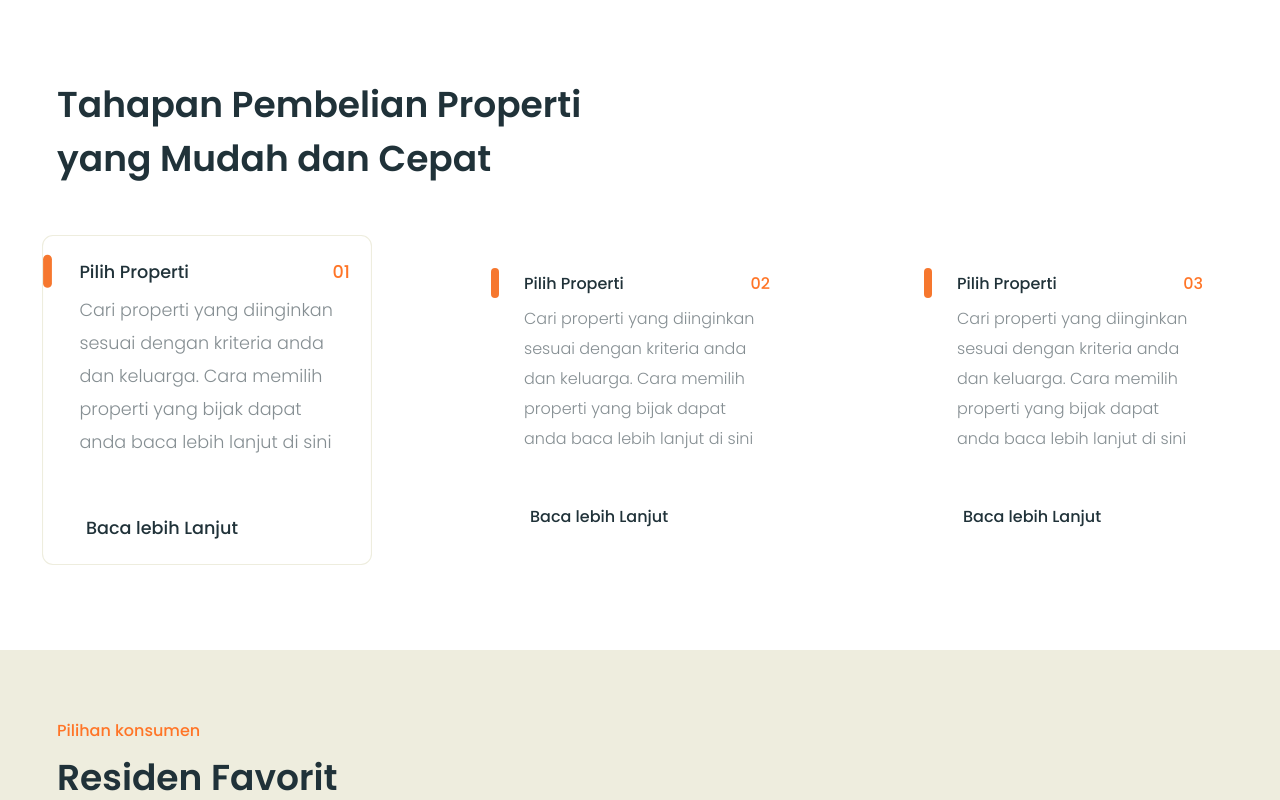
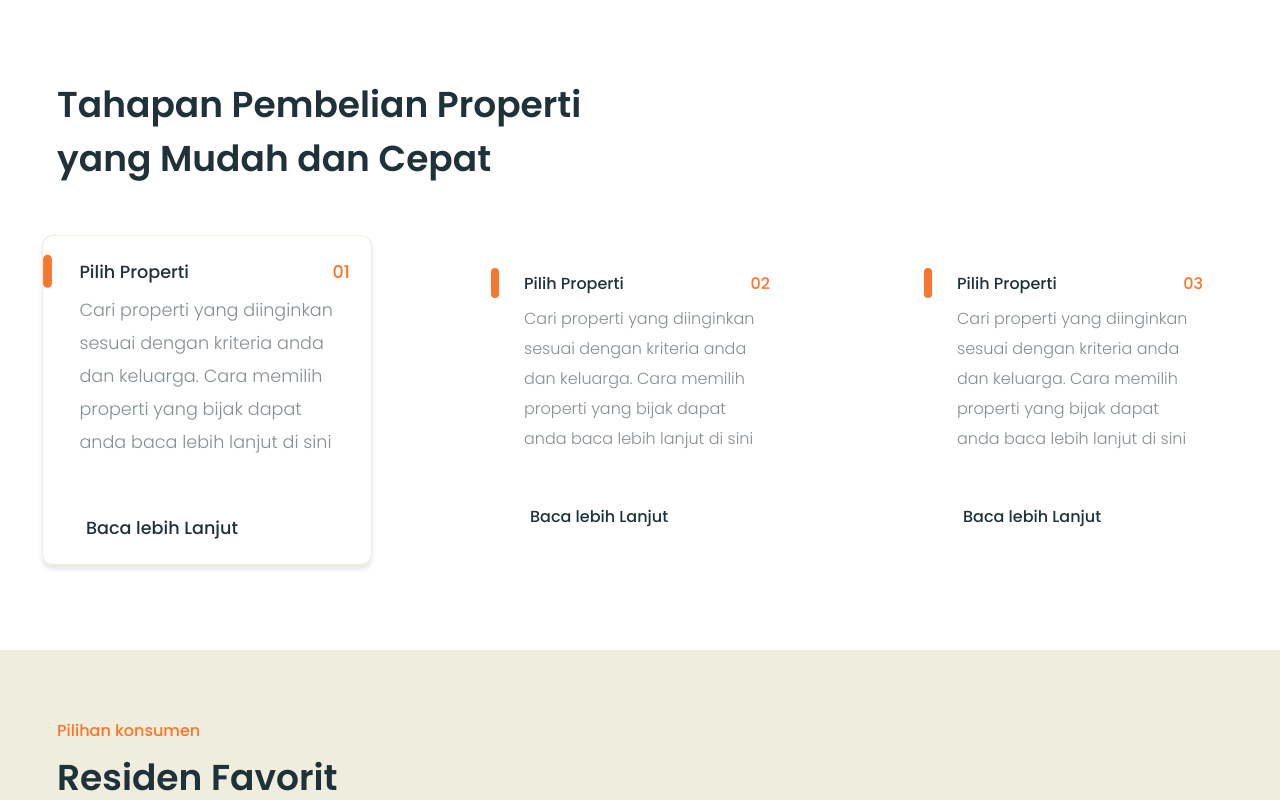
Before and after one commit to eCodeVoyager/Omah-MERN-2308, a plain HTML site: page index.html in a window 1280 px wide. In both pictures the pointer is over the element 207 px from the left and 1440 px from the top of the page. Shown: the part 1040-1840 px from the top of the page. Drawn offline with Linux system fonts and the light colour scheme.

Commit message:
update final

```diff
--- a/style.css
+++ b/style.css
@@ -265,6 +265,7 @@ nav .nav-wrapper ul li:hover a::after {
 
   cursor: pointer;
   transform: scale(1.1);
+  box-shadow: 0px 4px 4px rgba(0, 0, 0, 0.095);
 }
 .tahapan_cards_wrapper > .tahapan_card > h4 {
   color: #203239;
```
